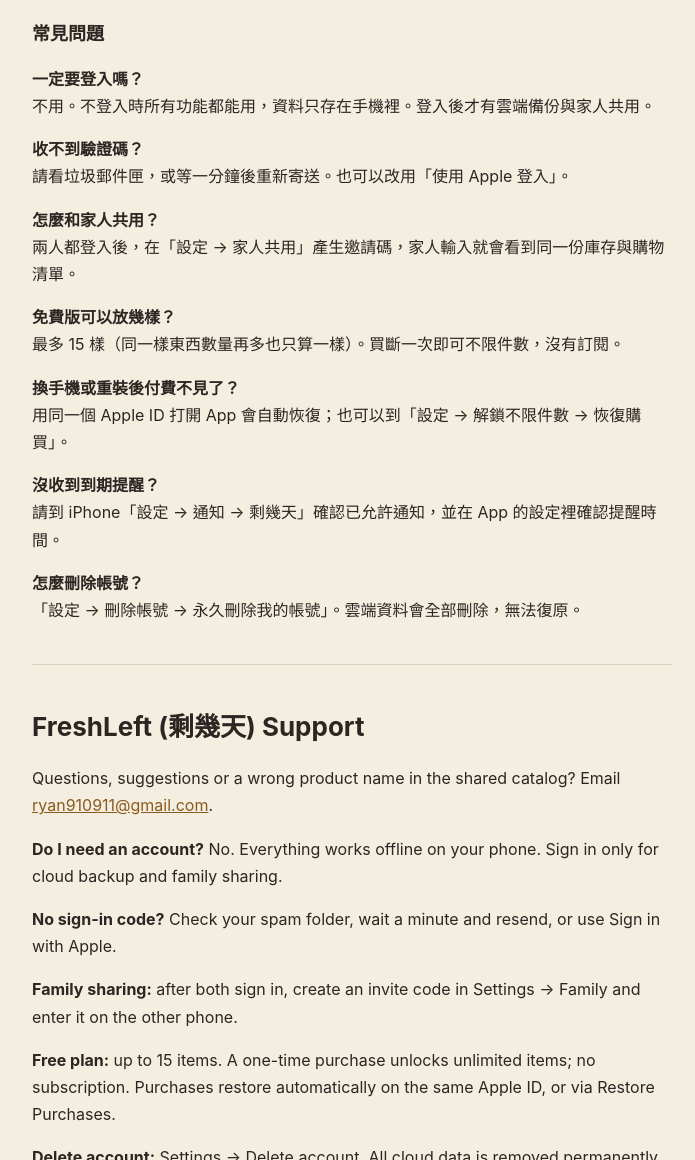
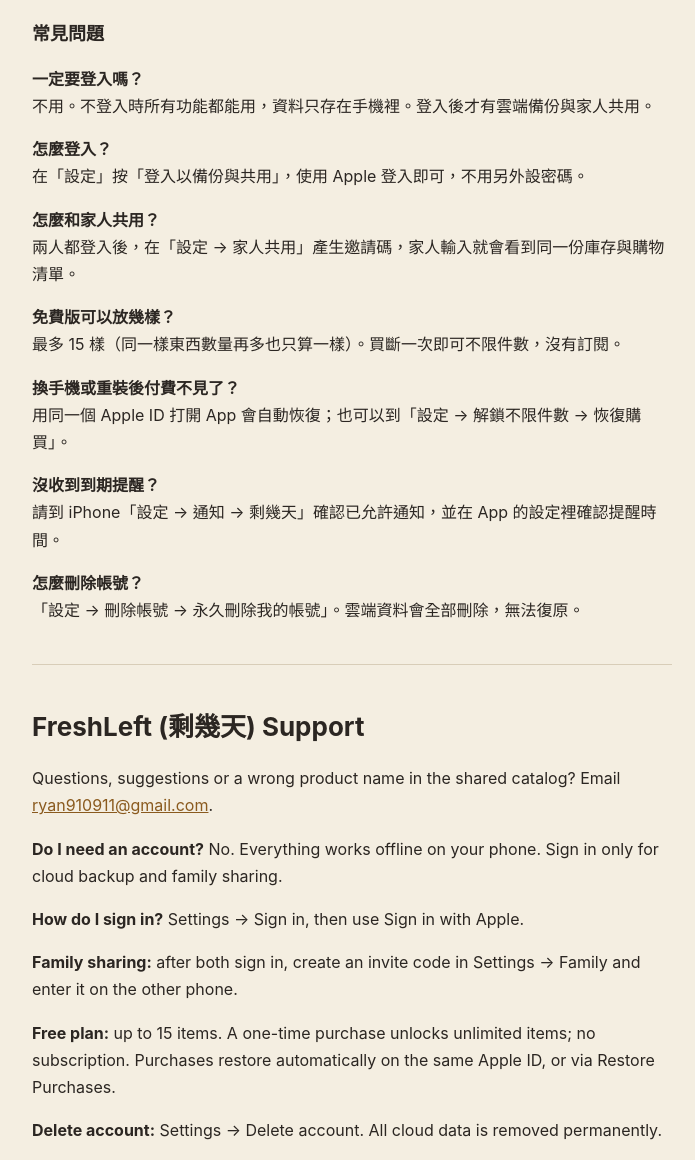
Before and after one commit to ryan910911/greennotes-privacy, a plain HTML site: page expiry/support.html in a window 1280 px wide. Shown: the part 200-1360 px from the top of the page, without its empty margins (288-983 px from the left). Drawn offline with Linux system fonts and the light colour scheme.

Commit message:
剩幾天：v1 只用 Apple 登入

```diff
--- a/expiry/support.html
+++ b/expiry/support.html
@@ -16,7 +16,7 @@
 
 <h2>常見問題</h2>
 <p><strong>一定要登入嗎？</strong><br>不用。不登入時所有功能都能用，資料只存在手機裡。登入後才有雲端備份與家人共用。</p>
-<p><strong>收不到驗證碼？</strong><br>請看垃圾郵件匣，或等一分鐘後重新寄送。也可以改用「使用 Apple 登入」。</p>
+<p><strong>怎麼登入？</strong><br>在「設定」按「登入以備份與共用」，使用 Apple 登入即可，不用另外設密碼。</p>
 <p><strong>怎麼和家人共用？</strong><br>兩人都登入後，在「設定 → 家人共用」產生邀請碼，家人輸入就會看到同一份庫存與購物清單。</p>
 <p><strong>免費版可以放幾樣？</strong><br>最多 15 樣（同一樣東西數量再多也只算一樣）。買斷一次即可不限件數，沒有訂閱。</p>
 <p><strong>換手機或重裝後付費不見了？</strong><br>用同一個 Apple ID 打開 App 會自動恢復；也可以到「設定 → 解鎖不限件數 → 恢復購買」。</p>
@@ -30,7 +30,7 @@
 <h1>FreshLeft (剩幾天) Support</h1>
 <p>Questions, suggestions or a wrong product name in the shared catalog? Email <a href="mailto:ryan910911@gmail.com">ryan910911@gmail.com</a>.</p>
 <p><strong>Do I need an account?</strong> No. Everything works offline on your phone. Sign in only for cloud backup and family sharing.</p>
-<p><strong>No sign-in code?</strong> Check your spam folder, wait a minute and resend, or use Sign in with Apple.</p>
+<p><strong>How do I sign in?</strong> Settings → Sign in, then use Sign in with Apple.</p>
 <p><strong>Family sharing:</strong> after both sign in, create an invite code in Settings → Family and enter it on the other phone.</p>
 <p><strong>Free plan:</strong> up to 15 items. A one-time purchase unlocks unlimited items; no subscription. Purchases restore automatically on the same Apple ID, or via Restore Purchases.</p>
 <p><strong>Delete account:</strong> Settings → Delete account. All cloud data is removed permanently.</p>
```
Also changed, not shown: expiry/index.html (+2 -2 lines).
